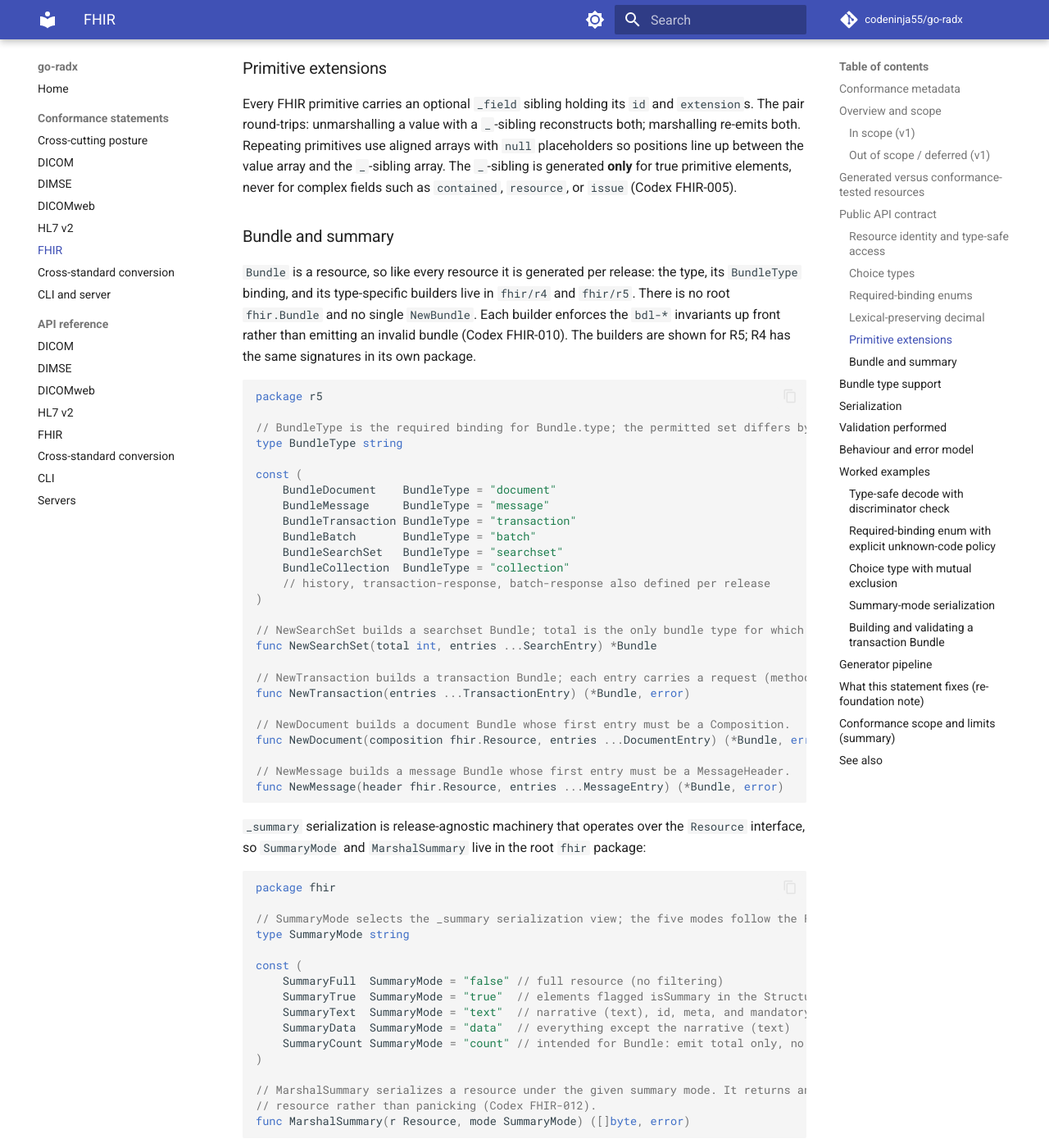
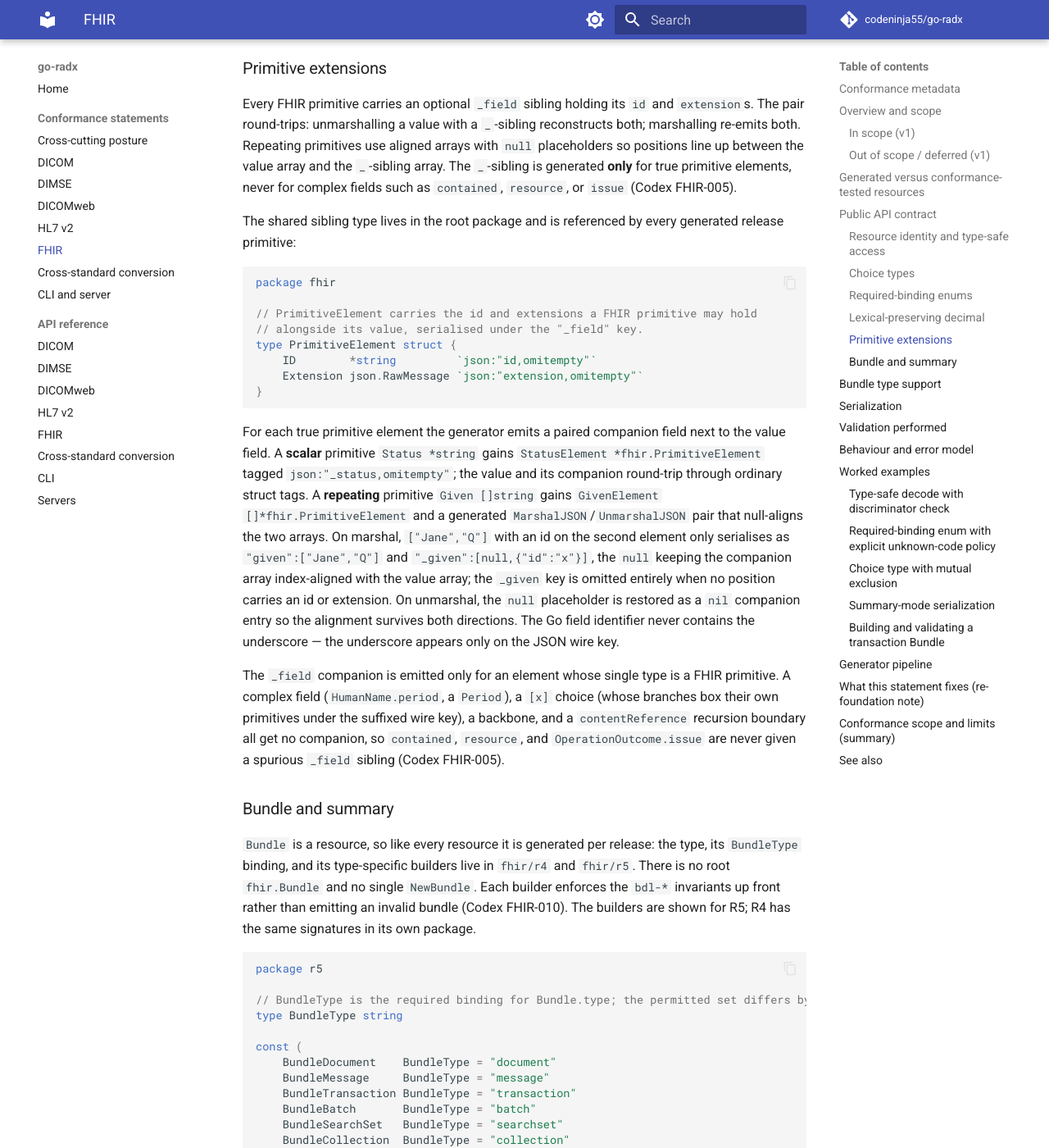
Before and after one commit to codeninja55/go-radx, an MkDocs documentation site: the page built from docs/conformance/fhir.md, in a window 1280 px wide and 1400 px high, scrolled down 7392 px. Shown: the whole window at 82% size. Built offline with MkDocs 1.6.1 and Material for MkDocs 9.7.7, drawn with Linux system fonts in a browser that asks for light colours; comment, search, counter and statistics services are not loaded; some of the changed text lies outside the part shown.

Commit message:
docs(fhir): document the primitive _field sibling layer
Expands the conformance statement's primitive-extension section with the
shared fhir.PrimitiveElement shape, the scalar-versus-repeating companion
emission, the null-alignment rule, and the FHIR-005 no-sibling-on-complex
constraint; updates the implementation-status note to mark the
primitive->Go mapping and the _field machinery as shipped.

````diff
--- a/docs/conformance/fhir.md
+++ b/docs/conformance/fhir.md
@@ -280,6 +280,34 @@ unmarshalling a value with a `_`-sibling reconstructs both; marshalling re-emits
 arrays with `null` placeholders so positions line up between the value array and the `_`-sibling array. The `_`-sibling
 is generated **only** for true primitive elements, never for complex fields such as `contained`, `resource`, or `issue`
 (Codex FHIR-005).
+
+The shared sibling type lives in the root package and is referenced by every generated release primitive:
+
+```go
+package fhir
+
+// PrimitiveElement carries the id and extensions a FHIR primitive may hold
+// alongside its value, serialised under the "_field" key.
+type PrimitiveElement struct {
+    ID        *string         `json:"id,omitempty"`
+    Extension json.RawMessage `json:"extension,omitempty"`
+}
+```
+
+For each true primitive element the generator emits a paired companion field next to the value field. A **scalar**
+primitive `Status *string` gains `StatusElement *fhir.PrimitiveElement` tagged `json:"_status,omitempty"`; the value and
+its companion round-trip through ordinary struct tags. A **repeating** primitive `Given []string` gains
+`GivenElement []*fhir.PrimitiveElement` and a generated `MarshalJSON`/`UnmarshalJSON` pair that null-aligns the two
+arrays. On marshal, `["Jane","Q"]` with an id on the second element only serialises as `"given":["Jane","Q"]` and
+`"_given":[null,{"id":"x"}]`, the `null` keeping the companion array index-aligned with the value array; the `_given`
+key is omitted entirely when no position carries an id or extension. On unmarshal, the `null` placeholder is restored as
+a `nil` companion entry so the alignment survives both directions. The Go field identifier never contains the underscore
+— the underscore appears only on the JSON wire key.
+
+The `_field` companion is emitted only for an element whose single type is a FHIR primitive. A complex field
+(`HumanName.period`, a `Period`), a `[x]` choice (whose branches box their own primitives under the suffixed wire key),
+a backbone, and a `contentReference` recursion boundary all get no companion, so `contained`, `resource`, and
+`OperationOutcome.issue` are never given a spurious `_field` sibling (Codex FHIR-005).
 
 ### Bundle and summary
 
@@ -599,12 +627,15 @@ boundaries, each stage gated by its own tests:
    separately.
 
 > **Implementation status: PARTIAL.** The loader, the model / IR stage, the planner and emitter skeleton, the resource
-> identity API (`Unmarshal[T]`, `As[T]`, `UnmarshalResource` with the FHIR-003 `resourceType` check), and the
-> init-populated `resourceType`→factory registry are implemented and tested. One representative datatype (`r5.Period`)
-> and one representative resource (`r5.Flag`, with its `ResourceType` method, always-emit-`resourceType` `MarshalJSON`,
-> and a generated registry entry) are generated end to end to prove the pipeline, the identity API, and the
-> byte-for-byte regeneration gate. The full datatype, resource, backbone, choice, enum, and Bundle generation, the
-> primitive-extension siblings, and the generated `fhir/r4` output, are not yet shipped.
+> identity API (`Unmarshal[T]`, `As[T]`, `UnmarshalResource` with the FHIR-003 `resourceType` check), the
+> init-populated `resourceType`→factory registry, the primitive → Go scalar mapping (with `decimal`→`fhir.Decimal`,
+> FHIR-009), and the primitive-extension `_field` sibling machinery (shared `fhir.PrimitiveElement`, scalar and
+> null-aligned repeating siblings, FHIR-005 no-sibling-on-complex) are implemented and tested. Representative datatypes
+> (`r5.Period`, and `r5.HumanName` which exercises the scalar siblings, the null-aligned repeating siblings, and the
+> FHIR-005 rule) and one representative resource (`r5.Flag`, with its `ResourceType` method, always-emit-`resourceType`
+> `MarshalJSON`, a primitive `_status` sibling, and a generated registry entry) are generated end to end to prove the
+> pipeline, the identity API, and the byte-for-byte regeneration gate. The full datatype, resource, backbone, choice,
+> enum, and Bundle generation, and the generated `fhir/r4` output, are not yet shipped.
 
 ## What this statement fixes (re-foundation note)
 
````
